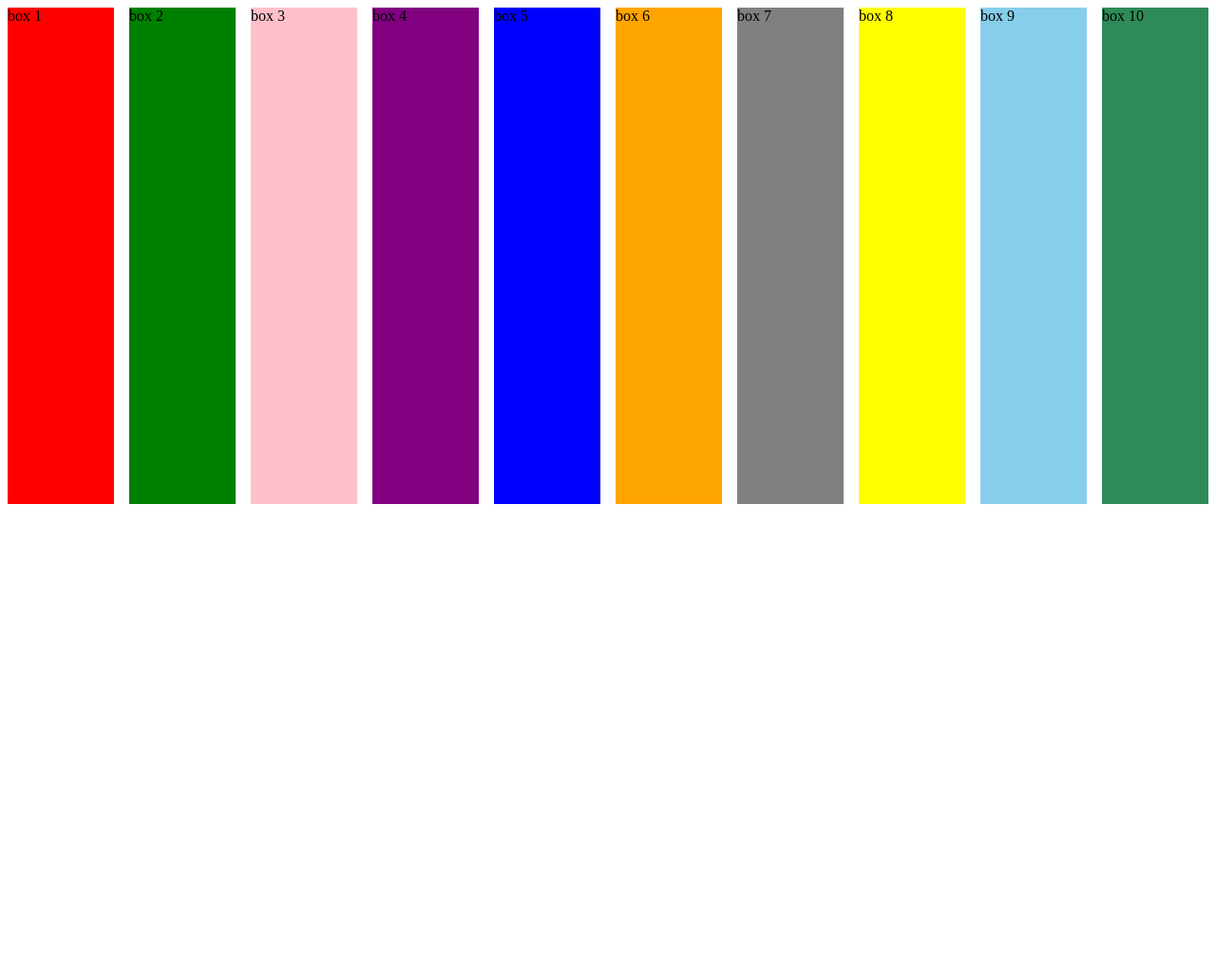
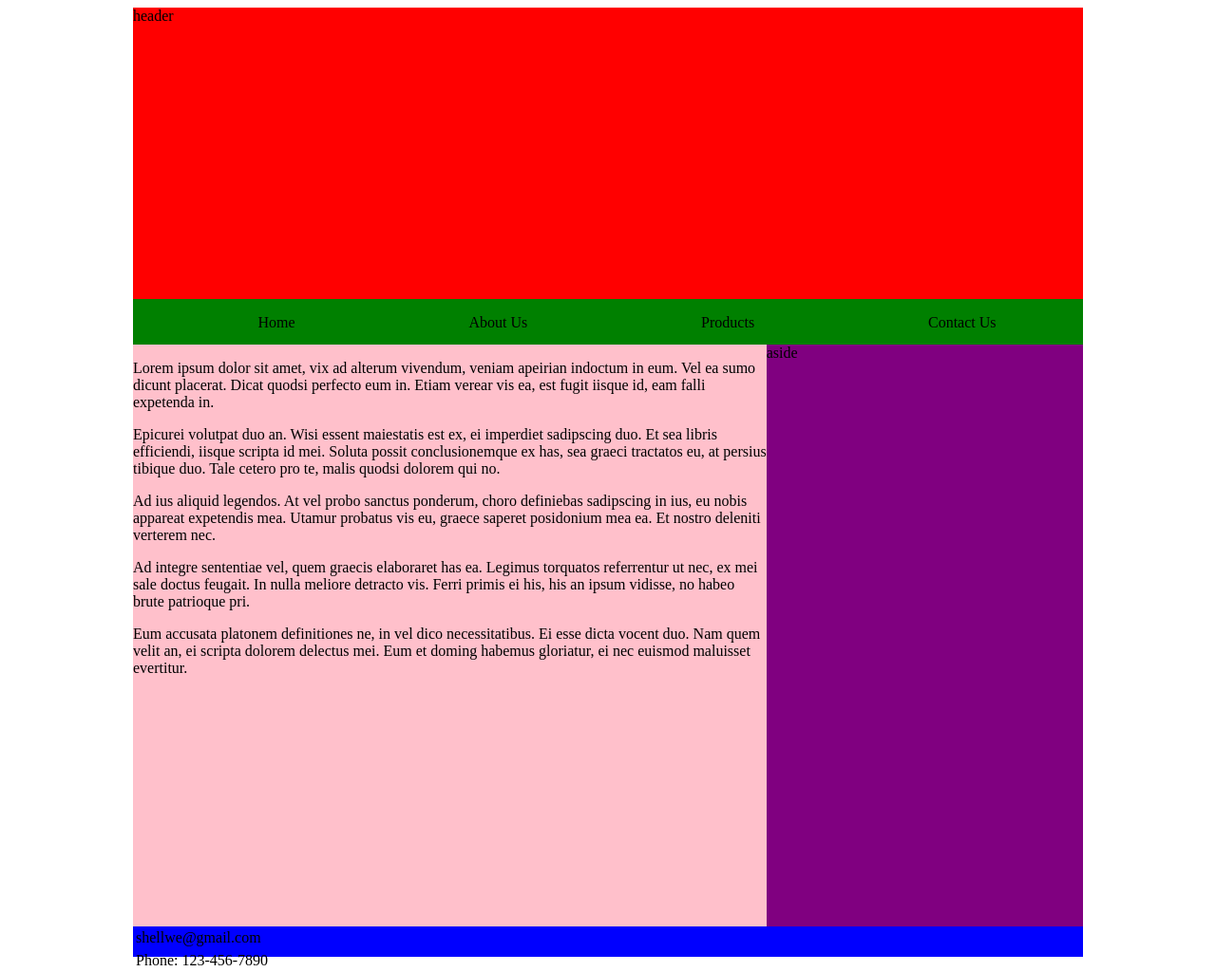
Before and after one commit to shellwe/Flexbox_Grid, a plain HTML site: page grid presentation/index.html in a window 1280 px wide. Shown: the whole page at 95% size. Before the commit the page ends 816 px from the top, so only its background shows below. Drawn offline with Linux system fonts and the light colour scheme.

Commit message:
Pushing up last minute changes

```diff
--- /dev/null
+++ b/grid presentation/grid.css
@@ -0,0 +1,57 @@
+.container{
+    display: grid;
+    grid-template-columns:repeat(3, 1fr);
+    grid-template-rows: 1fr 3em 2fr 2em;
+    grid-template-areas:
+    "header header header"
+    "menu menu menu"
+    "content content aside"
+    "footer footer footer";
+    max-width: 1000px;
+    height: 1000px;
+    margin: auto;
+}
+
+.box1{
+    grid-area: header;
+}
+.box2{
+    grid-area: menu;
+}
+.box3{
+    grid-area: content;
+}
+.box4{
+    grid-area: aside;
+}
+.box5{
+    grid-area: footer;
+}
+
+.stripes {
+    transform: skewY(-12deg);
+    transform-origin: 0;
+  }
+
+ul{
+    display: flex;
+    flex-direction: row;
+    flex-wrap: nowrap;
+    justify-content: space-around;
+    list-style-type:none
+}
+
+.container div{
+    padding:3px;
+}
+@media screen and (max-width: 600px){
+    .container{
+        Grid-template-columns:4fr 3fr;
+        grid-template-rows: repeat(4, 1fr);
+        grid-template-areas:
+        "header header "
+        "menu menu"
+        "aside footer"
+        "content content"
+     }
+}
--- a/grid presentation/index.html
+++ b/grid presentation/index.html
@@ -6,19 +6,35 @@
     <meta http-equiv="X-UA-Compatible" content="ie=edge">
     <title>Document</title>
     <link rel="stylesheet" href="styles.css">
+    <link rel="stylesheet" href="grid.css">
 </head>
 <body>
     <div class="container">
-        <div class="box1">box 1</div>
-        <div class="box2">box 2</div>
-        <div class="box3">box 3</div>
-        <div class="box4">box 4</div>
-        <div class="box5">box 5</div>
-        <div class="box6">box 6</div>
-        <div class="box7">box 7</div>
-        <div class="box8">box 8</div>
-        <div class="box9">box 9</div>
-        <div class="box10">box 10</div>
+            <header class="box1">
+                    header
+                </header>
+                <nav class="box2">
+                    <ul>
+                        <li>Home</li>
+                        <li>About Us</li>
+                        <li>Products</li>
+                        <li>Contact Us</li>
+                    </ul>
+                </nav>
+                <aside class="box4">
+                    aside
+                </aside>
+                <main class="box3">
+                    <p>Lorem ipsum dolor sit amet, vix ad alterum vivendum, veniam apeirian indoctum in eum. Vel ea sumo dicunt placerat. Dicat quodsi perfecto eum in. Etiam verear vis ea, est fugit iisque id, eam falli expetenda in.</p>
+                    <p>Epicurei volutpat duo an. Wisi essent maiestatis est ex, ei imperdiet sadipscing duo. Et sea libris efficiendi, iisque scripta id mei. Soluta possit conclusionemque ex has, sea graeci tractatos eu, at persius tibique duo. Tale cetero pro te, malis quodsi dolorem qui no.</p>
+                    <p>Ad ius aliquid legendos. At vel probo sanctus ponderum, choro definiebas sadipscing in ius, eu nobis appareat expetendis mea. Utamur probatus vis eu, graece saperet posidonium mea ea. Et nostro deleniti verterem nec.</p>
+                    <p>Ad integre sententiae vel, quem graecis elaboraret has ea. Legimus torquatos referrentur ut nec, ex mei sale doctus feugait. In nulla meliore detracto vis. Ferri primis ei his, his an ipsum vidisse, no habeo brute patrioque pri.</p>
+                    <p>Eum accusata platonem definitiones ne, in vel dico necessitatibus. Ei esse dicta vocent duo. Nam quem velit an, ei scripta dolorem delectus mei. Eum et doming habemus gloriatur, ei nec euismod maluisset evertitur.</p>
+                </main>
+                <footer class="box5">
+                    <div>shellwe@gmail.com</div>
+                    <div>Phone: 123-456-7890</div>
+                </footer>
     </div>
 </body>
 </html>
--- a/grid presentation/styles.css
+++ b/grid presentation/styles.css
@@ -1,41 +1,39 @@
-.box1{
+.box1 {
   background-color: red;
 }
-  .box2{
+
+.box2 {
   background-color: green;
 }
-  .box3{
+
+.box3 {
   background-color: pink;
 }
-  .box4{
+
+.box4 {
   background-color: purple;
 }
-  .box5{
+
+.box5 {
   background-color: blue;
 }
-  .box6{
+
+.box6 {
   background-color: orange;
 }
-  .box7{
+
+.box7 {
   background-color: gray;
 }
-  .box8{
+
+.box8 {
   background-color: yellow;
 }
-  .box9{
+
+.box9 {
   background-color: skyblue;
 }
-  .box10{
+
+.box10 {
   background-color: seagreen;
 }
-
-  @supports (grid-area: auto) {
-      .container{
-          display: grid;
-          grid-template-columns: repeat(auto-fit, minmax(25px, 1fr));
-          grid-template-rows: 2fr 1fr;
-          grid-gap: 1rem;
-          height: 100vh;
-      }
-
-  }
```
Also changed, not shown: grid presentation/css snippets.css (+8 -0 lines), grid presentation/html snippets.htm (+2 -1 lines). Lines whose indentation alone changed are shown as unchanged.
